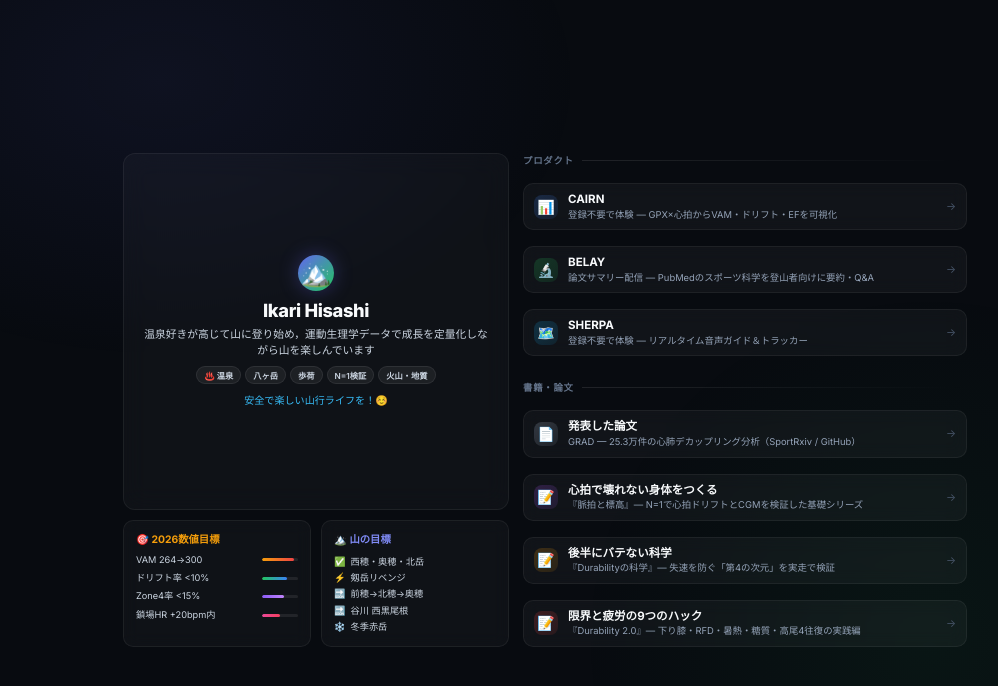
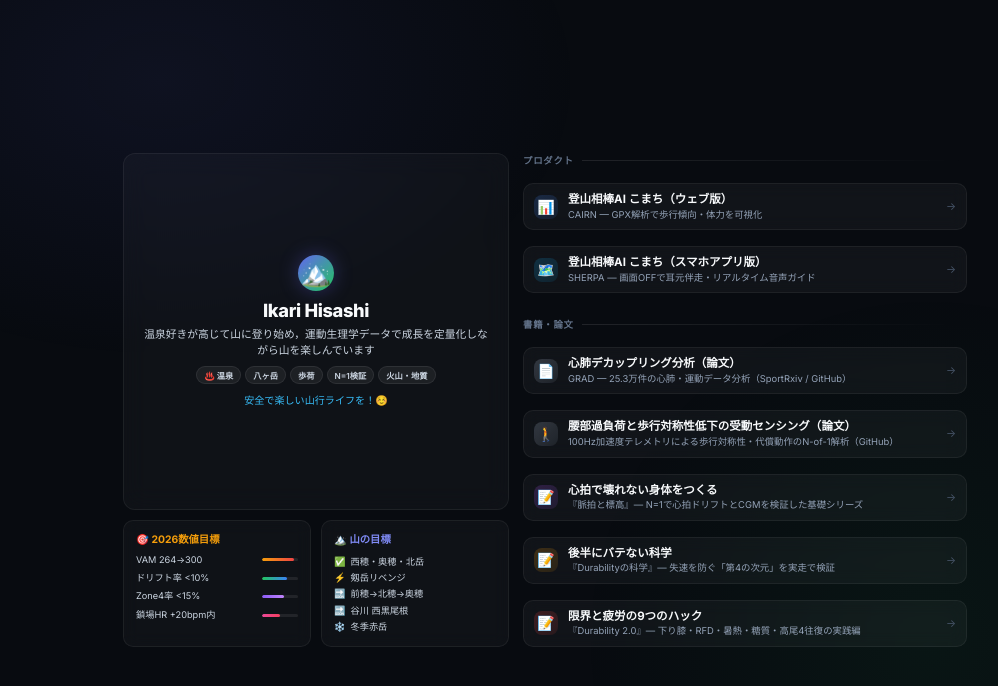
Before and after one commit to ikari12/links, a plain HTML site: page index.html in a window 1280 px wide. Shown: the whole page, without its empty margins (95-1093 px from the left). Drawn offline with Linux system fonts and the light colour scheme.

Commit message:
Update products to Komachi Web/App and add lumbar gait passive sensing paper

```diff
--- a/index.html
+++ b/index.html
@@ -272,17 +272,8 @@
       <a class="link-card d1" href="https://cairn.alpin.run" target="_blank" rel="noopener">
         <div class="link-icon icon-cairn">📊</div>
         <div class="link-info">
-          <div class="link-title">CAIRN</div>
-          <div class="link-desc">登録不要で体験 — GPX×心拍からVAM・ドリフト・EFを可視化</div>
-        </div>
-        <span class="link-arrow">→</span>
-      </a>
-
-      <a class="link-card d2" href="https://lab.ikari.io" target="_blank" rel="noopener">
-        <div class="link-icon icon-belay">🔬</div>
-        <div class="link-info">
-          <div class="link-title">BELAY</div>
-          <div class="link-desc">論文サマリー配信 — PubMedのスポーツ科学を登山者向けに要約・Q&A</div>
+          <div class="link-title">登山相棒AI こまち（ウェブ版）</div>
+          <div class="link-desc">CAIRN — GPX解析で歩行傾向・体力を可視化</div>
         </div>
         <span class="link-arrow">→</span>
       </a>
@@ -290,8 +281,8 @@
       <a class="link-card d3" href="https://cairn.alpin.run/buddy" target="_blank" rel="noopener">
         <div class="link-icon icon-sherpa">🗺️</div>
         <div class="link-info">
-          <div class="link-title">SHERPA</div>
-          <div class="link-desc">登録不要で体験 — リアルタイム音声ガイド＆トラッカー</div>
+          <div class="link-title">登山相棒AI こまち（スマホアプリ版）</div>
+          <div class="link-desc">SHERPA — 画面OFFで耳元伴走・リアルタイム音声ガイド</div>
         </div>
         <span class="link-arrow">→</span>
       </a>
@@ -301,8 +292,17 @@
       <a class="link-card d4" href="https://github.com/ikari12/GRAD/blob/main/paper/Route_Correction_and_Variance_Decomposition_for_Aerobic_Decoupling__A_253K_Workout_Study_of_Durability_Dimensionality.pdf" target="_blank" rel="noopener">
         <div class="link-icon icon-paper">📄</div>
         <div class="link-info">
-          <div class="link-title">発表した論文</div>
-          <div class="link-desc">GRAD — 25.3万件の心肺デカップリング分析（SportRxiv / GitHub）</div>
+          <div class="link-title">心肺デカップリング分析（論文）</div>
+          <div class="link-desc">GRAD — 25.3万件の心肺・運動データ分析（SportRxiv / GitHub）</div>
+        </div>
+        <span class="link-arrow">→</span>
+      </a>
+
+      <a class="link-card d2" href="https://github.com/ikari12/lumbar-overload-passive-sensing/blob/main/tex/main.pdf" target="_blank" rel="noopener">
+        <div class="link-icon icon-paper">🚶</div>
+        <div class="link-info">
+          <div class="link-title">腰部過負荷と歩行対称性低下の受動センシング（論文）</div>
+          <div class="link-desc">100Hz加速度テレメトリによる歩行対称性・代償動作のN-of-1解析（GitHub）</div>
         </div>
         <span class="link-arrow">→</span>
       </a>
```
